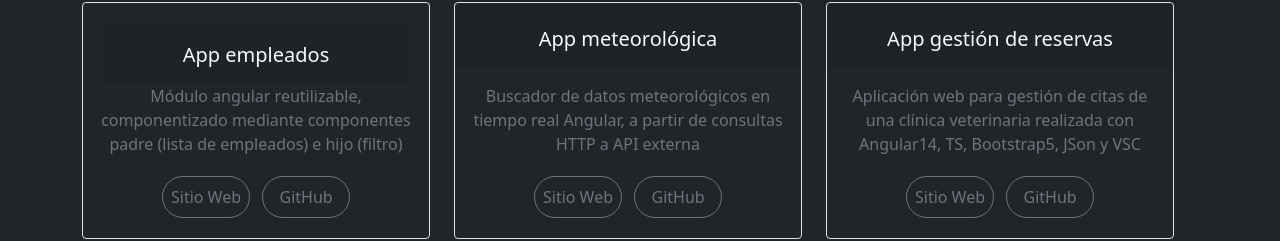
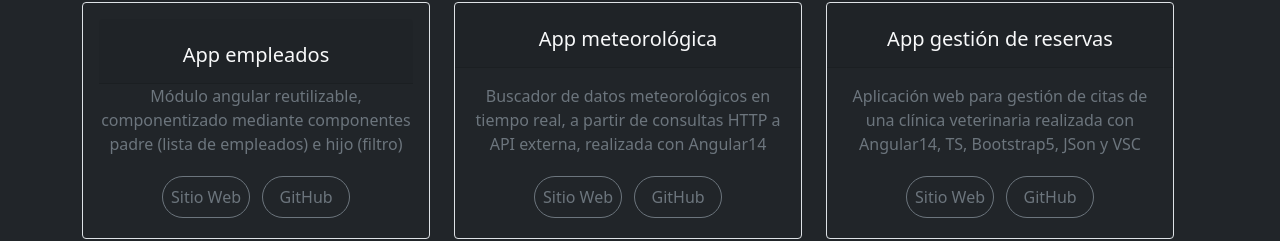
Before and after one commit to montsea999/montserrat-alvarez-WebSiteCV-Portfolio, a plain HTML site: page index.html in a window 1280 px wide. Both pictures are taken after a click on the link "Portfolio". Shown: the part 304-545 px from the top of the page. Drawn offline with nearby package versions, Linux system fonts and the light colour scheme.

Commit message:
committing all changes

```diff
--- a/index.html
+++ b/index.html
@@ -466,8 +466,8 @@
                     <div class="card-body">
                       <div class="text-center">
                         <p class="card-text text-muted">Buscador de datos meteorológicos
-                          en tiempo real Angular, a partir de consultas
-                          HTTP a API externa </p>
+                          en tiempo real, a partir de consultas
+                          HTTP a API externa, realizada con Angular14</p>
                         <a href="https://montserrat-alvarez-tiempo.netlify.app/" target="_blank"
                           class="btn btn-outline-secondary rounded-pill m-1 p-2">Sitio Web</a>
                         <a href="https://github.com/montsea999/ng-tiempo" target="_blank"
```
Also changed, not shown: 1 other file.
